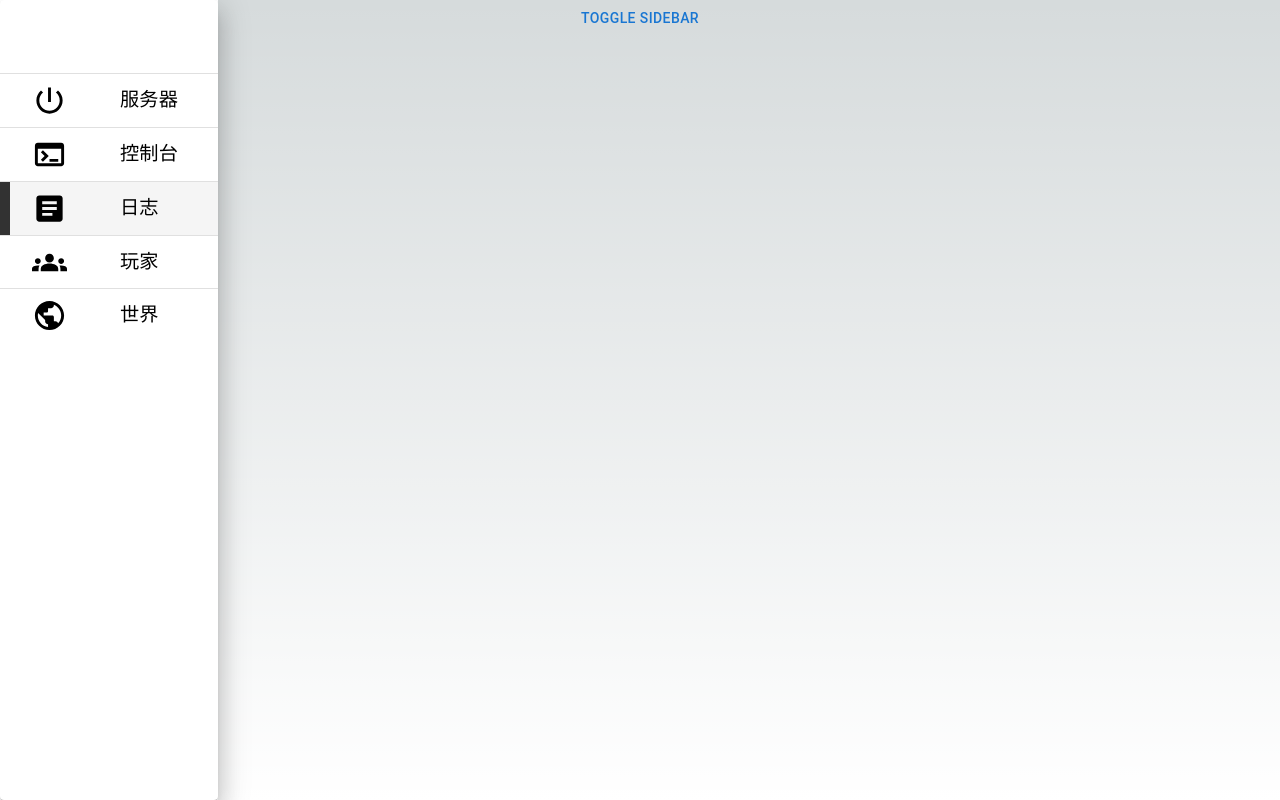
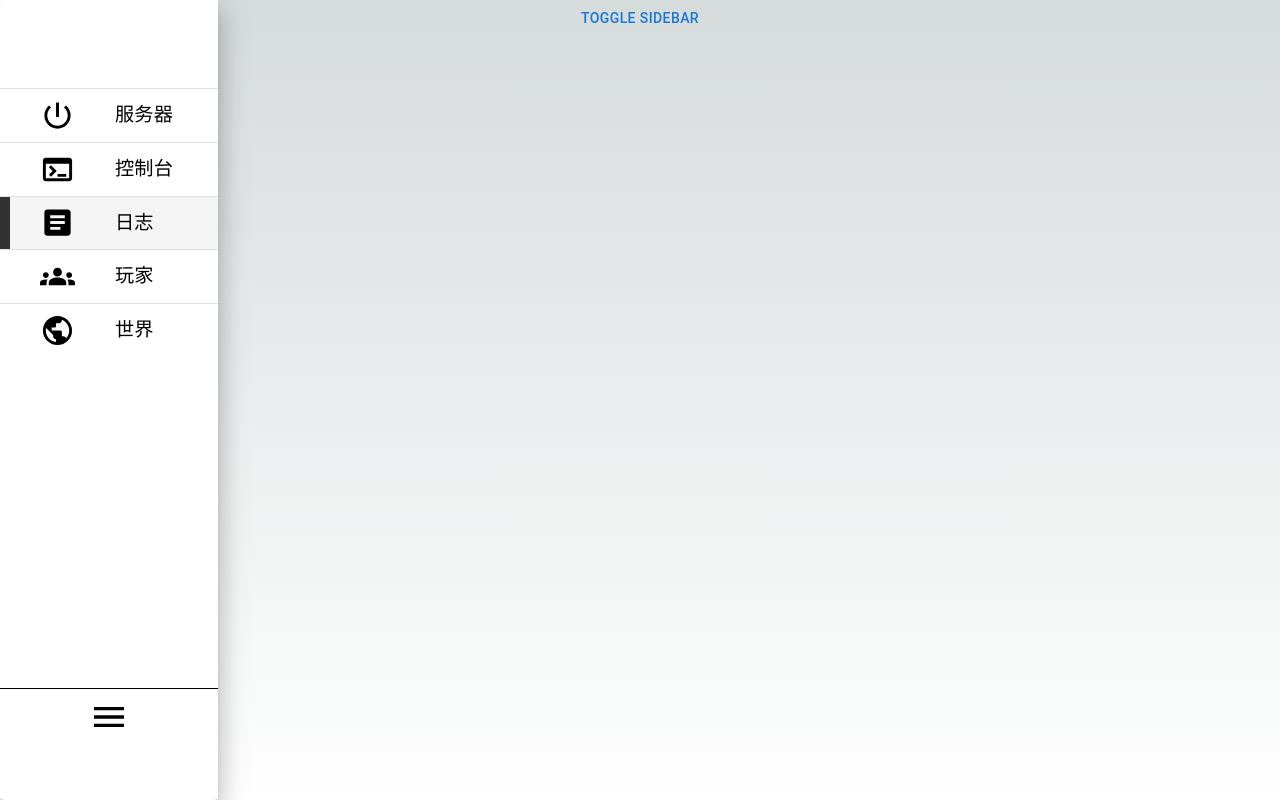
Before and after one commit to MCServerWebManager/WebServerFrontend, a Next.js app: page /log in a window 1280 px wide. Built offline with nearby package versions, Linux system fonts and the light colour scheme.

Commit message:
优化侧边栏

```diff
--- a/src/components/Sidebar/index.tsx
+++ b/src/components/Sidebar/index.tsx
@@ -1,39 +1,54 @@
-import React, {useState} from 'react';
-import {useRouter} from 'next/router';
-import {Paper, Drawer, List, Divider, ListItemButton, ListItemText, ListItemIcon} from '@mui/material';
-import {PowerSettingsNew, Groups, Public, Article, Terminal} from '@mui/icons-material'
+import React, { useState, useEffect } from 'react';
+import { useRouter } from 'next/router';
+import { Paper, Drawer, List, Divider, ListItemButton, ListItemText } from '@mui/material';
+import { Menu, PowerSettingsNew, Groups, Public, Article, Terminal } from '@mui/icons-material';
+
+/*侧边栏信息: MenuItems -> {服务器状态, 控制台, 日志, 玩家, 世界管理}*/
+const menuItems = [
+    { icon: <PowerSettingsNew sx={{ fontSize: 35, color: "black" }} />, text: "服务器", route: "/server" },
+    { icon: <Terminal sx={{ fontSize: 35, color: "black" }} />, text: "控制台", route: "/console" },
+    { icon: <Article sx={{ fontSize: 35, color: "black" }} />, text: "日志", route: "/log" },
+    { icon: <Groups sx={{ fontSize: 35, color: "black" }} />, text: "玩家", route: "/players" },
+    { icon: <Public sx={{ fontSize: 35, color: "black" }} />, text: "世界", route: "/world" },
+];
 
 function Sidebar() {
-    // MenuItems -> {服务器状态, 控制台, 日志, 玩家, 世界管理}
-    const menuItems = [
-        { icon: <PowerSettingsNew sx={{ fontSize: 35, color: "black" }} />, text: "服务器", route: "/server"},
-        { icon: <Terminal sx={{ fontSize: 35, color: "black" }} />, text: "控制台", route: "/console"},
-        { icon: <Article sx={{ fontSize: 35, color: "black" }} />, text: "日志", route: "/log"},
-        { icon: <Groups sx={{ fontSize: 35, color: "black" }} />, text: "玩家", route: "/players"},
-        { icon: <Public sx={{ fontSize: 35, color: "black" }} />, text: "世界", route: "/world"},
-    ];
+    /*跳转路由*/
+    const router = useRouter(),
+        [selectedRoute, setSelectedRoute] = useState(router.pathname);
 
-    const router = useRouter()
-    const [selectedRoute, setSelectedRoute] = useState(router.pathname);
     function goToRoute(route: string) {
         router.push(route)
         setSelectedRoute(route)
     }
 
+    /*折叠侧边栏*/
+    const [collapsed, setCollapsed] = useState(true) // 设置网页侧边栏折叠初始值
+
+    useEffect(() => {
+        const localStorageValue = localStorage.getItem("sidebar_collapsed");
+        setCollapsed(localStorageValue !== null ? JSON.parse(localStorageValue) : false) // 设置网页侧边栏折叠默认值
+    }, [])
+
+    function sidebarCollapsed() { // 按钮折叠状态切换
+        setCollapsed(!collapsed)
+        localStorage.setItem("sidebar_collapsed", JSON.stringify(!collapsed))
+    }
+
+    /*渲染内容*/
     return (
         <Drawer
-            anchor={ "left" }
-            open={ true }
+            open
             ModalProps={{ BackdropProps: { invisible: true } }}
         >
-            <Paper sx={{ width: "17vw", height: "100%"}}>
-                <List sx={{ marginTop: "30%" }}>
+            <Paper sx={{ width: collapsed ? "4vw" : "17vw", height: "100%", transition: "all 0.8s ease" }}>
+                <List sx={{ marginTop: "10vh", height: "75%" }}>
                     {menuItems.map((item, index) => (
                         <React.Fragment key={index}>
                             <Divider />
                             <ListItemButton
                                 sx={{
-                                    paddingLeft: 4,
+                                    paddingLeft: collapsed ? 2 : 5,
                                     backgroundColor: selectedRoute === item.route ? 'rgb(245, 245, 245)': 'transparent',
                                     '&::before': {
                                         content: '""',
@@ -44,24 +59,36 @@ function Sidebar() {
                                         width: '10px',
                                         backgroundColor: selectedRoute === item.route ? 'rgb(50, 50, 50)' : 'transparent',
                                     },
+                                    transition: "padding-left 0.8s ease"
                                 }}
                                 onClick={() => goToRoute(item.route)}
                             >
-                                <ListItemIcon>
-                                    {item.icon}
-                                </ListItemIcon>
+                                {item.icon}
                                 <ListItemText
                                     primary={item.text}
                                     primaryTypographyProps={{
-                                        paddingLeft: 4,
+                                        marginLeft: 5,
                                         fontSize: '1.2rem',
                                         color: "black",
-                                        fontWeight: 5
+                                        fontWeight: 5,
+                                        whiteSpace: 'nowrap', // 不允许文本换行
+                                        overflow: 'hidden', // 隐藏文本溢出部分
                                     }}
                                 />
                             </ListItemButton>
                         </React.Fragment>
                     ))}
+                </List>
+                <List>
+                    <Divider sx={{ backgroundColor: 'black' }} />
+                    <ListItemButton
+                        sx={{
+                            justifyContent: "center"
+                        }}
+                        onClick={() => sidebarCollapsed()}
+                    >
+                        <Menu sx={{ fontSize: 40, color: "black" }} />
+                    </ListItemButton>
                 </List>
             </Paper>
         </Drawer>
--- a/src/pages/home/index.tsx
+++ b/src/pages/home/index.tsx
@@ -2,7 +2,7 @@ import React from 'react';
 import style from './style.module.css';
 
 function HomePage() {
-    return
+    return null
 }
 
 export default HomePage;
--- a/src/pages/servers/index.tsx
+++ b/src/pages/servers/index.tsx
@@ -1,7 +1,7 @@
 import React from 'react';
 
 function ServersPage() {
-    return
+    return null
 }
 
 export default ServersPage
```
